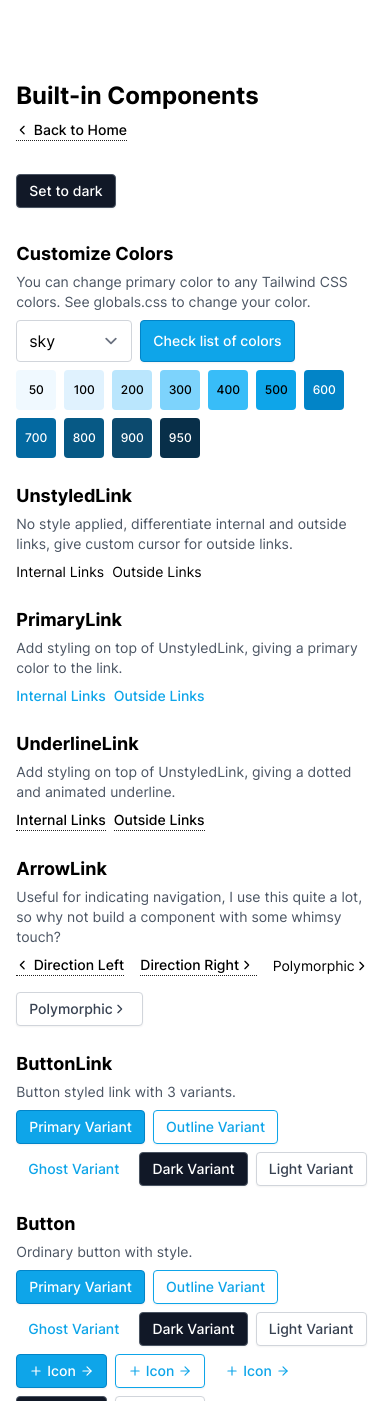
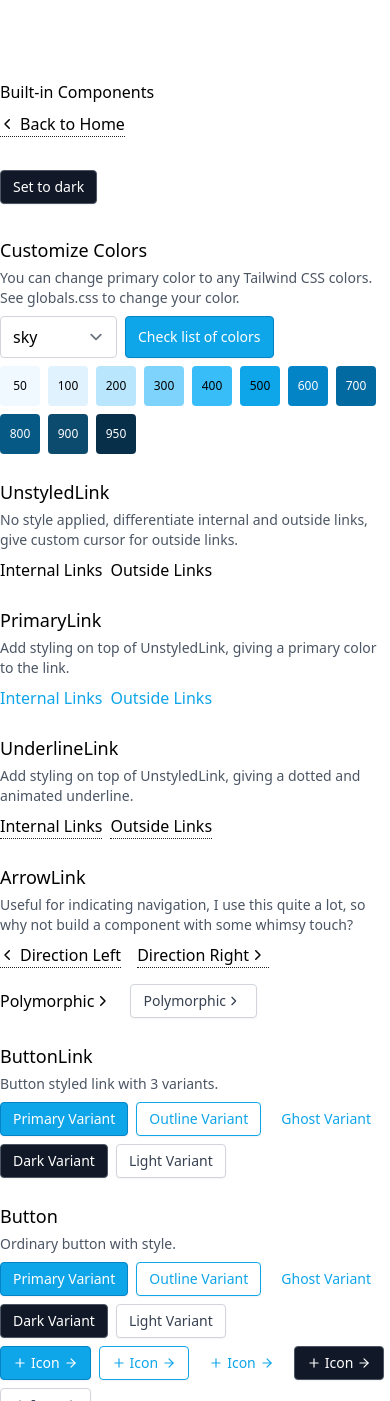
Before and after one commit to DinoCustovic-dev/vejs-food, a Next.js app: page /components in a window 390 px wide. Shown: the top 1401 px of the page. Built offline with nearby package versions, Linux system fonts and the light colour scheme.

Commit message:
feat: template-clean

```diff
--- a/src/app/page.tsx
+++ b/src/app/page.tsx
@@ -1,72 +1,5 @@
 'use client';
 
-import Head from 'next/head';
-import * as React from 'react';
-import '@/lib/env';
-
-import ArrowLink from '@/components/links/ArrowLink';
-import ButtonLink from '@/components/links/ButtonLink';
-import UnderlineLink from '@/components/links/UnderlineLink';
-import UnstyledLink from '@/components/links/UnstyledLink';
-
-/**
- * SVGR Support
- * Caveat: No React Props Type.
- *
- * You can override the next-env if the type is important to you
- * @see https://stackoverflow.com/questions/68103844/how-to-override-next-js-svg-module-declaration
- */
-import Logo from '~/svg/Logo.svg';
-
-// !STARTERCONF -> Select !STARTERCONF and CMD + SHIFT + F
-// Before you begin editing, follow all comments with `STARTERCONF`,
-// to customize the default configuration.
-
 export default function HomePage() {
-  return (
-    <main>
-      <Head>
-        <title>Hi</title>
-      </Head>
-      <section className='bg-white'>
-        <div className='layout relative flex min-h-screen flex-col items-center justify-center py-12 text-center'>
-          <Logo className='w-16' />
-          <h1 className='mt-4'>Next.js + Tailwind CSS + TypeScript Starter</h1>
-          <p className='mt-2 text-sm text-gray-800'>
-            A starter for Next.js, Tailwind CSS, and TypeScript with Absolute
-            Import, Seo, Link component, pre-configured with Husky{' '}
-          </p>
-          <p className='mt-2 text-sm text-gray-700'>
-            <ArrowLink href='https://github.com/theodorusclarence/ts-nextjs-tailwind-starter'>
-              See the repository
-            </ArrowLink>
-          </p>
-
-          <ButtonLink className='mt-6' href='/components' variant='light'>
-            See all components
-          </ButtonLink>
-
-          <UnstyledLink
-            href='https://vercel.com/new/git/external?repository-url=https%3A%2F%2Fgithub.com%2Ftheodorusclarence%2Fts-nextjs-tailwind-starter'
-            className='mt-4'
-          >
-            {/* eslint-disable-next-line @next/next/no-img-element */}
-            <img
-              width='92'
-              height='32'
-              src='https://vercel.com/button'
-              alt='Deploy with Vercel'
-            />
-          </UnstyledLink>
-
-          <footer className='absolute bottom-2 text-gray-700'>
-            © {new Date().getFullYear()} By{' '}
-            <UnderlineLink href='https://theodorusclarence.com?ref=tsnextstarter'>
-              Theodorus Clarence
-            </UnderlineLink>
-          </footer>
-        </div>
-      </section>
-    </main>
-  );
+  return <></>;
 }
--- a/src/styles/globals.css
+++ b/src/styles/globals.css
@@ -3,116 +3,5 @@
 @tailwind utilities;
 
 :root {
-  /* #region  /**=========== Primary Color =========== */
-  /* !STARTERCONF Customize these variable, copy and paste from /styles/colors.css for list of colors */
-  --tw-color-primary-50: 240 249 255;
-  --tw-color-primary-100: 224 242 254;
-  --tw-color-primary-200: 186 230 253;
-  --tw-color-primary-300: 125 211 252;
-  --tw-color-primary-400: 56 189 248;
-  --tw-color-primary-500: 14 165 233;
-  --tw-color-primary-600: 2 132 199;
-  --tw-color-primary-700: 3 105 161;
-  --tw-color-primary-800: 7 89 133;
-  --tw-color-primary-900: 12 74 110;
-  --color-primary-50: rgb(var(--tw-color-primary-50)); /* #f0f9ff */
-  --color-primary-100: rgb(var(--tw-color-primary-100)); /* #e0f2fe */
-  --color-primary-200: rgb(var(--tw-color-primary-200)); /* #bae6fd */
-  --color-primary-300: rgb(var(--tw-color-primary-300)); /* #7dd3fc */
-  --color-primary-400: rgb(var(--tw-color-primary-400)); /* #38bdf8 */
-  --color-primary-500: rgb(var(--tw-color-primary-500)); /* #0ea5e9 */
-  --color-primary-600: rgb(var(--tw-color-primary-600)); /* #0284c7 */
-  --color-primary-700: rgb(var(--tw-color-primary-700)); /* #0369a1 */
-  --color-primary-800: rgb(var(--tw-color-primary-800)); /* #075985 */
-  --color-primary-900: rgb(var(--tw-color-primary-900)); /* #0c4a6e */
-  /* #endregion  /**======== Primary Color =========== */
+  /* Prazan root */
 }
-
-@layer base {
-  /* inter var - latin */
-  @font-face {
-    font-family: 'Inter';
-    font-style: normal;
-    font-weight: 100 900;
-    font-display: block;
-    src: url('/fonts/inter-var-latin.woff2') format('woff2');
-    unicode-range: U+0000-00FF, U+0131, U+0152-0153, U+02BB-02BC, U+02C6, U+02DA,
-      U+02DC, U+2000-206F, U+2074, U+20AC, U+2122, U+2191, U+2193, U+2212,
-      U+2215, U+FEFF, U+FFFD;
-  }
-
-  .cursor-newtab {
-    cursor: url('/images/new-tab.png') 10 10, pointer;
-  }
-
-  /* #region  /**=========== Typography =========== */
-  .h0 {
-    @apply font-primary text-3xl font-bold md:text-5xl;
-  }
-
-  h1,
-  .h1 {
-    @apply font-primary text-2xl font-bold md:text-4xl;
-  }
-
-  h2,
-  .h2 {
-    @apply font-primary text-xl font-bold md:text-3xl;
-  }
-
-  h3,
-  .h3 {
-    @apply font-primary text-lg font-bold md:text-2xl;
-  }
-
-  h4,
-  .h4 {
-    @apply font-primary text-base font-bold md:text-lg;
-  }
-
-  body,
-  .p {
-    @apply font-primary text-sm md:text-base;
-  }
-  /* #endregion  /**======== Typography =========== */
-
-  .layout {
-    /* 1100px */
-    max-width: 68.75rem;
-    @apply mx-auto w-11/12;
-  }
-
-  .bg-dark a.custom-link {
-    @apply border-gray-200 hover:border-gray-200/0;
-  }
-
-  /* Class to adjust with sticky footer */
-  .min-h-main {
-    @apply min-h-[calc(100vh-56px)];
-  }
-}
-
-@layer utilities {
-  .animated-underline {
-    background-image: linear-gradient(#33333300, #33333300),
-      linear-gradient(
-        to right,
-        var(--color-primary-400),
-        var(--color-primary-500)
-      );
-    background-size: 100% 2px, 0 2px;
-    background-position: 100% 100%, 0 100%;
-    background-repeat: no-repeat;
-  }
-  @media (prefers-reduced-motion: no-preference) {
-    .animated-underline {
-      transition: 0.3s ease;
-      transition-property: background-size, color, background-color,
-        border-color;
-    }
-  }
-  .animated-underline:hover,
-  .animated-underline:focus-visible {
-    background-size: 0 2px, 100% 2px;
-  }
-}
```
